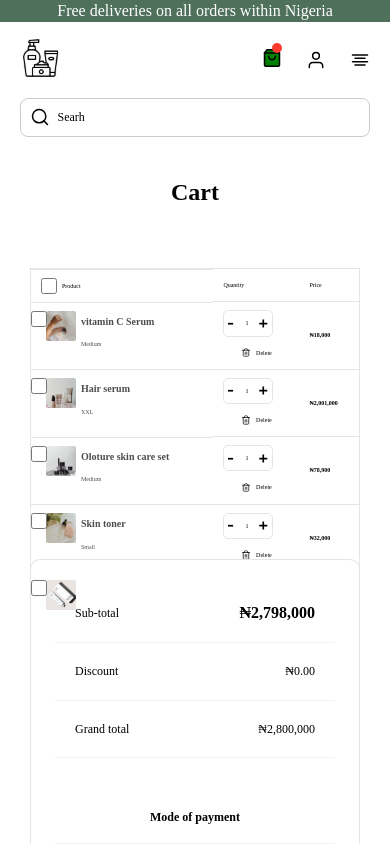
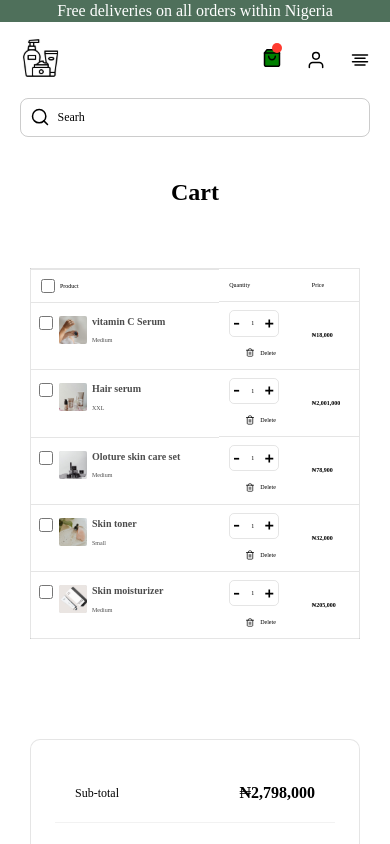
Before and after one commit to rajiss-ctrl/hng-stage-2-task, a React (Vite) app: page /cart-preview-page in a window 390 px wide. Shown: the top 844 px of the page. Built offline with nearby package versions, Linux system fonts and the light colour scheme.

Commit message:
product section of cartpreview page responsiveness

```diff
--- a/src/pages/CartPreviewPage.css
+++ b/src/pages/CartPreviewPage.css
@@ -462,54 +462,75 @@ td.td-flex .title-size span {
     width: 100%;
     padding: 20px 0 40px 0;
   }
-  .check-img {
-    margin-left: 5px;
+
+  th.product-check-all,
+  td.td-flex {
+    display: flex;
+    align-items: center;
   }
 
+  th.product-check-all input[type="checkbox"],
   .check-img input[type="checkbox"] {
-    left: 0;
-    width: 16px;
-    height: 16px;
-  }
-  th.product-check-all input[type="checkbox"]{
-    width: 16px;
-    height: 16px;
+    width: 14px;
+    height: 14px;
   }
 
+  /* th.product-check-all input[type="checkbox"] {
+    margin-right: 5px;
+  } */
 
   th, td {
     padding: 8px 10px;
   }
 
   .check-img {
-    margin-left: 5px;
+    display: flex;
+    align-items: center;
+    margin-left: 18px;
   }
 
   .check-img input[type="checkbox"] {
-    left: -15px;
+    margin-right: 10px;
   }
 
   .check-img img {
-    width: 30px;
-    height: 30px;
+    width: 28px;
+    height: 28px;
+  }
+
+  .title-size {
+    display: flex;
+    flex-direction: column;
+    justify-content: center;
   }
 
   td div.minus-plus {
     width: 50px;
     padding: 4px;
+    display: flex;
+    align-items: center;
   }
 
   td button img {
     width: 10px;
   }
 
-  td span, td.price, th, td.td-flex .title-size span {
+  td span,
+  td.price,
+  th,
+  td.td-flex .title-size span {
     font-size: 6px;
   }
-  td.td-flex{
+
+  td.td-flex {
     padding-left: 10px;
   }
+
   td.td-flex .title-size h4 {
     font-size: 10px;
   }
+
+  .cost {
+    margin-top: 60px;
+  }
 }
```
